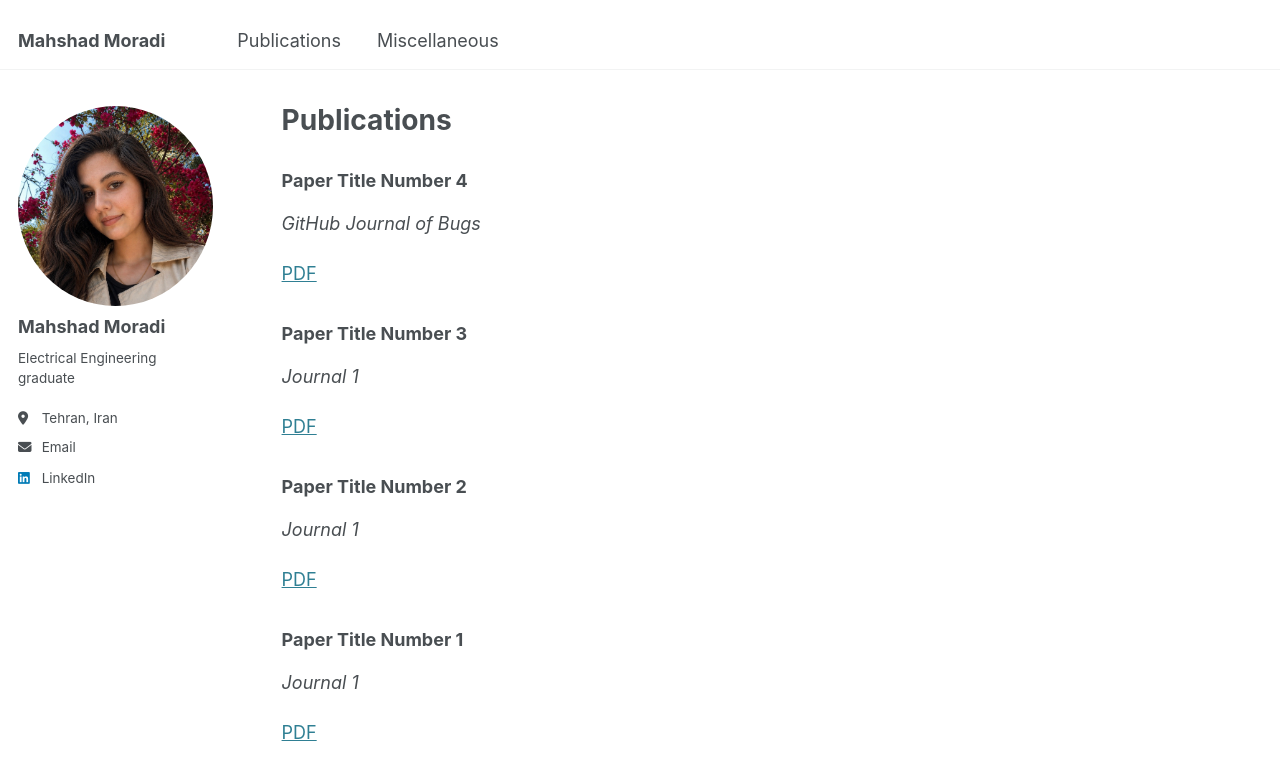
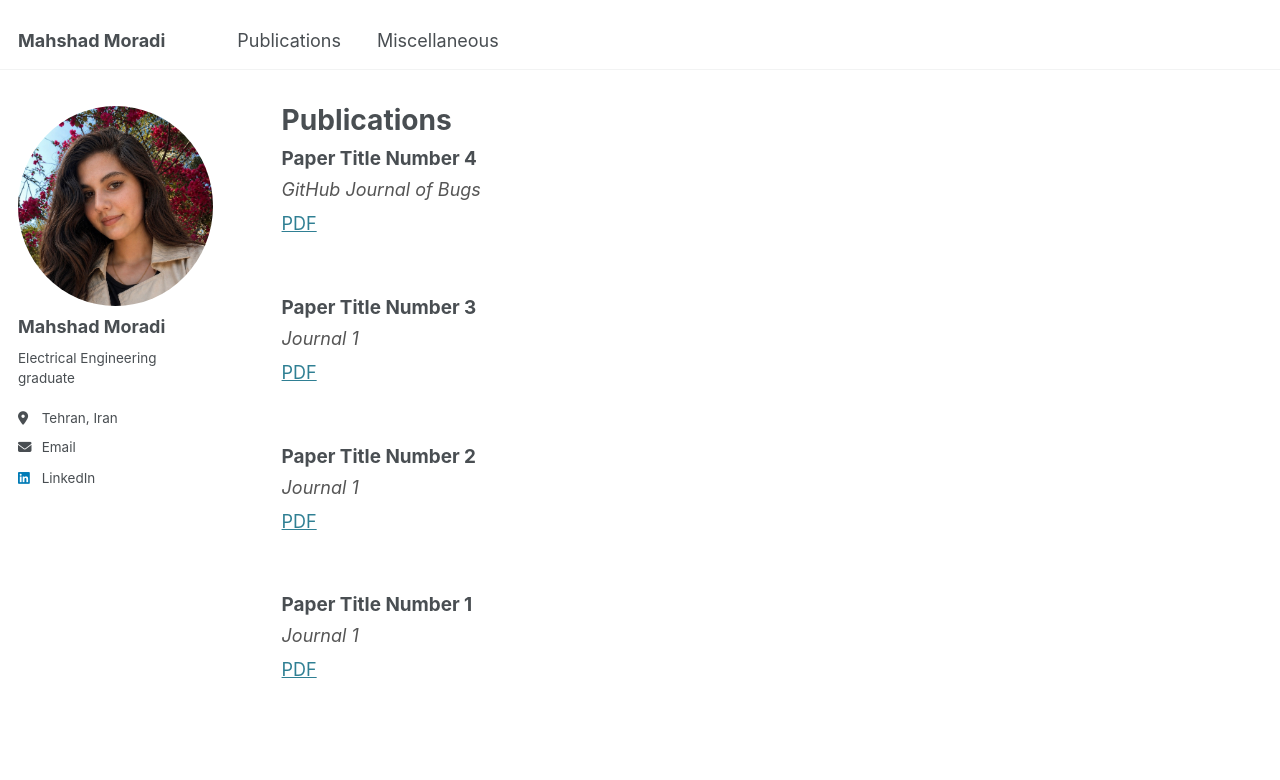
Before and after one commit to mahshadmoradi/mahshadmoradi.github.io, a Jekyll site: the page built from _pages/publications.html, in a window 1280 px wide and 1157 px high. Shown: the top 780 px of the window. Built offline with Jekyll 4.4.1, drawn with Linux system fonts in a browser that asks for light colours; a script that is not in the unit is left out.

Commit message:
Update main.scss

```diff
--- a/assets/css/main.scss
+++ b/assets/css/main.scss
@@ -40,3 +40,45 @@
     "vendor/font-awesome/brands",
     "vendor/magnific-popup/magnific-popup"
 ;
+
+
+.publication-item {
+  display: flex;
+  gap: 1.2rem;
+  margin-bottom: 2rem;
+  align-items: flex-start;
+}
+
+.publication-image img {
+  width: 160px;
+  max-width: 160px;
+  border-radius: 6px;
+  object-fit: cover;
+}
+
+.publication-content {
+  flex: 1;
+}
+
+.publication-title {
+  margin-top: 0;
+  margin-bottom: 0.3rem;
+  font-size: 1.05rem;
+}
+
+.publication-authors {
+  margin: 0.2rem 0;
+}
+
+.publication-venue {
+  margin: 0.2rem 0;
+  color: #555;
+}
+
+.publication-links {
+  margin-top: 0.4rem;
+}
+
+.publication-links a {
+  margin-right: 0.4rem;
+}
```
